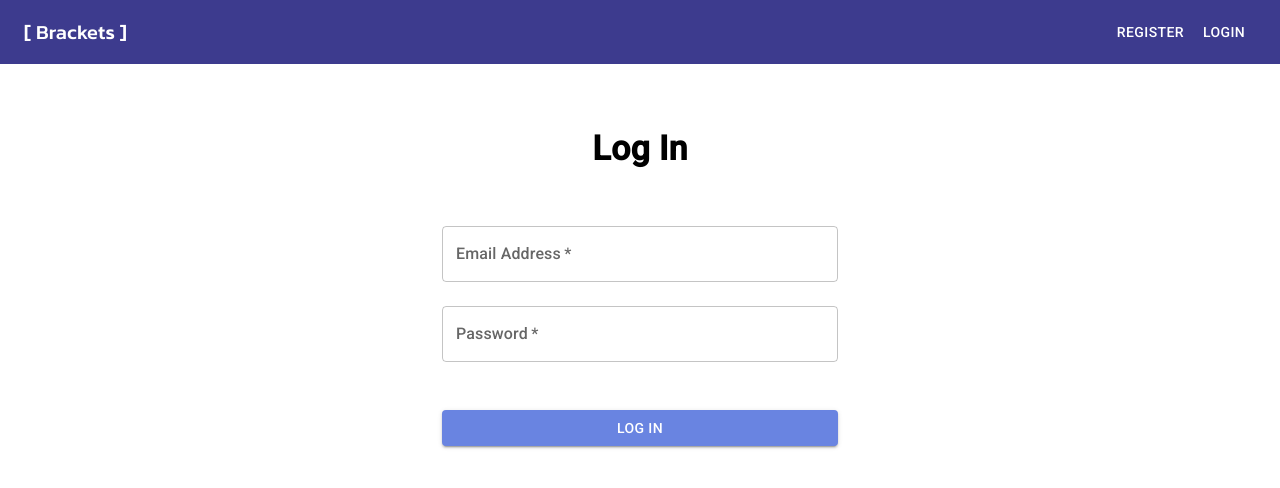
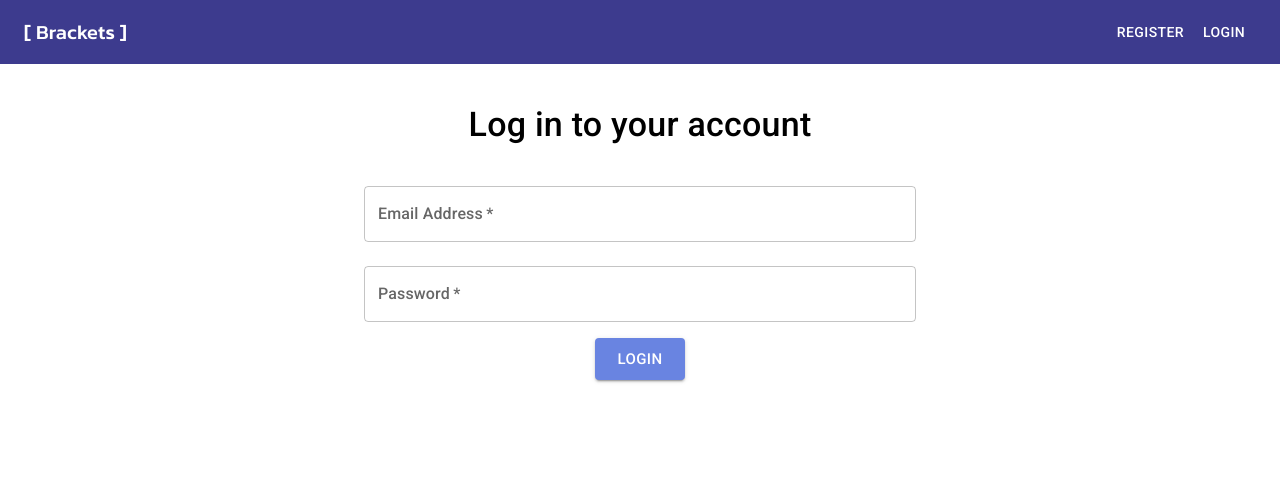
Before and after one commit to MastaCoder/-Brackets-, a React (Create React App) app in the folder frontend/: page /login in a window 1280 px wide. Shown: the top 488 px of the page. Built offline with nearby package versions, Linux system fonts and the light colour scheme.

Commit message:
login page

```diff
--- a/frontend/package.json
+++ b/frontend/package.json
@@ -13,6 +13,7 @@
     "@testing-library/user-event": "^12.8.3",
     "react": "^17.0.2",
     "react-dom": "^17.0.2",
+    "react-router": "^5.2.1",
     "react-router-dom": "^5.3.0",
     "react-scripts": "4.0.3",
     "web-vitals": "^1.1.2"
--- a/frontend/src/App.js
+++ b/frontend/src/App.js
@@ -3,7 +3,7 @@ import PrivateRoute from './components/Authentication/PrivateRoute';
 import Navbar from './components/Navbar/Navbar';
 import ProfilePage from './views/Profile';
 import HomePage from './views/Home/HomePage';
-import LoginPage from './views/LoginPage';
+import LoginPage from './views/Login/LoginPage';
 import RegisterPage from './views/Register/RegisterPage';
 import { createTheme } from '@mui/material/styles';
 import { ThemeProvider } from '@emotion/react';
--- a/frontend/src/views/LoginPage.js
+++ b/frontend/src/views/Login/LoginPage.js
@@ -1,5 +1,5 @@
 import { Container, Box, Button, TextField, Typography } from "@mui/material";
-import { useAuth } from "../hooks/Auth";
+import { useAuth } from "../../hooks/Auth";
 import { useHistory } from "react-router";
 import { useState } from "react";
 
@@ -28,18 +28,15 @@ export default function LoginPage(props) {
   };
 
   return (
-    <Container component="main" maxWidth="xs">
-      <Box
-        sx={{
-          mt: 8,
-          display: 'flex',
-          flexDirection: 'column',
-          alignItems: 'center',
-        }}
-      >
-        <Typography variant="h4" sx={{ mb: 5, fontWeight: "bold" }}>
-          Log In
+    <>
+      <Box textAlign="center" mt={5} mb={3}>
+        <Typography variant="h4" component="h1">
+          Log in to your account
         </Typography>
+      </Box>
+
+      <Container maxWidth="sm">
+        {/* put error box here */}
         <Box component="form" onSubmit={HandleLogin}>
           <TextField
             value={email}
@@ -58,16 +55,18 @@ export default function LoginPage(props) {
             label="Password"
             type="password"
           />
+          <Box textAlign="center" mt={1}>
             <Button
               type="submit"
-            fullWidth
               variant="contained"
-            sx={{ mt: 5 }}
+              size="large"
             >
-            Log In
+              Login
             </Button>
           </Box>
         </Box>
       </Container>
+    </>
+
   )
 };
--- a/frontend/src/views/Register/RegisterPage.js
+++ b/frontend/src/views/Register/RegisterPage.js
@@ -9,7 +9,7 @@ export default function RegisterPage(props) {
   const [password, setPassword] = useState("");
   const [passwordConfirm, setPasswordConfirm] = useState("");
 
-  function handleRegistration(event) {
+  const handleRegistration = (event) => {
     event.preventDefault();
 
     if (password === passwordConfirm) {
```
Lines whose indentation alone changed are shown as unchanged.
